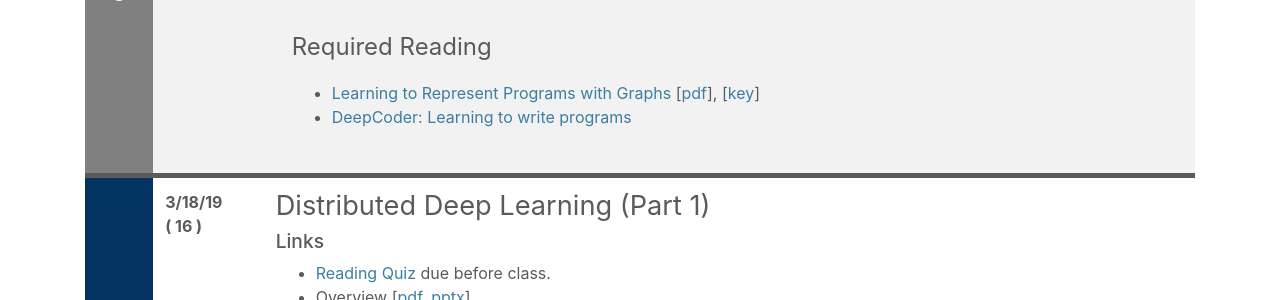
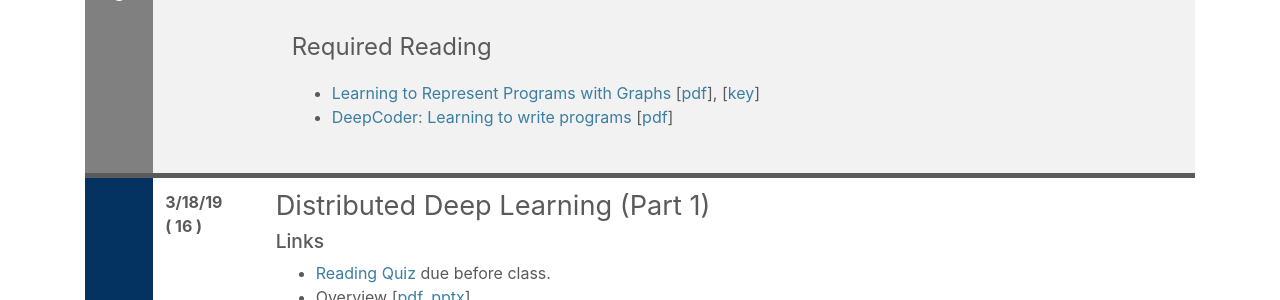
Before and after one commit to ucbrise/cs294-ai-sys-sp19, a Jekyll site: the page built from index.md, in a window 1280 px wide and 900 px high, scrolled down 5759 px. Shown: the part 153-453 px from the top of the window. Built offline with Jekyll 4.4.1, drawn with Linux system fonts in a browser that asks for light colours; nearby versions of some CDN libraries; our own code applies the rules of GitHub Pages for plain Markdown files.

Commit message:
added slides for Lec15: DeepCoder

```diff
--- a/index.md
+++ b/index.md
@@ -525,6 +525,7 @@ If you find some of the reading confusing and want a more gentle introduction, t
 * [Learning to Represent Programs with Graphs](https://openreview.net/forum?id=BJOFETxR-)
   [[pdf](assets/lectures/lec15/LearningProgramsWithGraphs.pdf)], [[key](https://gist.github.com/mwhittaker/7ce417d8af24b1038d9322c69f382ed8/raw/ddaa19812eb82fc244dd2016f7ba8243e0bdc9ec/LearningPrograms.key)]
 * [DeepCoder: Learning to write programs](https://openreview.net/pdf?id=ByldLrqlx)
+ [[pdf](assets/lectures/lec15/deepcoder.pdf)]
 
 </div>
 </div>
```
Also changed, not shown: 1 other file.
